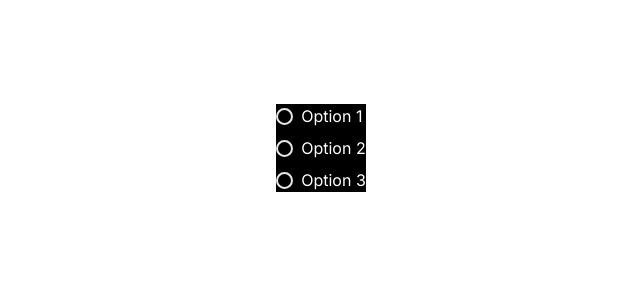
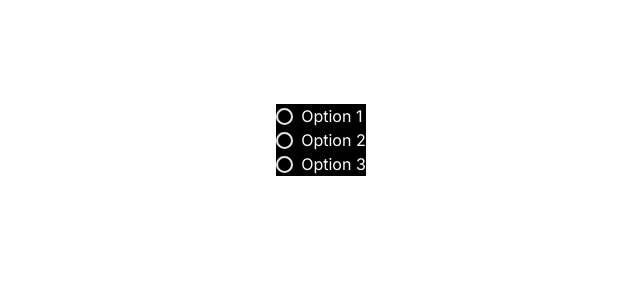
Before and after one commit to Sandbox-by-IEEE/SandboxIEEE, a Next.js app: page / in a window 1280 px wide. Shown: the top 300 px of the page, without its empty margins (319-959 px from the left). Built offline with nearby package versions, Linux system fonts and the light colour scheme.

Commit message:
refactor: props added

```diff
--- a/src/app/page.tsx
+++ b/src/app/page.tsx
@@ -1,10 +1,44 @@
+'use client';
+import React, { useState } from 'react';
+
 import RadioButtons from '@/components/radio';
 
 export default function Home() {
+  const [selectedOption, setSelectedOption] = useState<string | null>(null);
+
+  const handleOptionChange = (value: string) => {
+    setSelectedOption(value);
+  };
+
+  const options = [
+    {
+      value: 'option1',
+      label: 'Option 1',
+      checked: selectedOption === 'option1',
+      onChange: handleOptionChange,
+    },
+    {
+      value: 'option2',
+      label: 'Option 2',
+      checked: selectedOption === 'option2',
+      onChange: handleOptionChange,
+    },
+    {
+      value: 'option3',
+      label: 'Option 3',
+      checked: selectedOption === 'option3',
+      onChange: handleOptionChange,
+    },
+  ];
+
   return (
     <main className='flex min-h-screen flex-col items-center justify-between p-24'>
       <div>
-        <RadioButtons />
+        <RadioButtons
+          options={options}
+          selectedValue={selectedOption}
+          onChange={handleOptionChange}
+        />
       </div>
     </main>
   );
--- a/src/components/radio.tsx
+++ b/src/components/radio.tsx
@@ -1,55 +1,68 @@
-'use client';
-import React, { useState } from 'react';
+import React from 'react';
 
-type RadioButtonValue = 'option1' | 'option2' | 'option3';
+interface RadioButtonProps {
+  value: string;
+  label: string;
+  checked: boolean;
+  disabled?: boolean;
+  onChange: (value: string) => void;
+}
 
-const RadioButtons = () => {
-  const [selectedOption, setSelectedOption] = useState<RadioButtonValue | null>(
-    null,
-  );
-
-  const handleOptionChange = (e: React.ChangeEvent<HTMLInputElement>) => {
-    setSelectedOption(e.target.value as RadioButtonValue);
+const RadioButton: React.FC<RadioButtonProps> = ({
+  value,
+  label,
+  checked,
+  disabled,
+  onChange,
+}) => {
+  const handleOptionChange = () => {
+    onChange(value);
   };
 
   return (
-    <div className='bg-black mt-2 flex flex-col'>
-      <label className='text-white inline-flex items-center'>
+    <label
+      className={`text-white inline-flex items-center ${
+        disabled ? 'opacity-50' : ''
+      }`}
+    >
       <input
         type='radio'
         className='appearance-none w-[17px] h-[17px] border-solid border-2 rounded-[12px]	form-radio flex items-center justify-center outline-none
         hover:border-[#dbb88b] after:content-[""] after:w-full after:h-full after:hidden after:bg-[url("/checked.svg")] after:bg-no-repeat after:bg-center
         checked:after:block checked:border-solid checked:rounded-lg checked:border-0 checked:border-[#dbb88b]'
-          value='option1'
-          checked={selectedOption === 'option1'}
+        value={value}
+        checked={checked}
         onChange={handleOptionChange}
+        disabled={disabled}
       />
-        <span className='ml-2'>Option 1</span>
+      <span className='ml-2'>{label}</span>
     </label>
-      <label className='text-white inline-flex items-center mt-2'>
-        <input
-          type='radio'
-          className='appearance-none w-[17px] h-[17px] border-solid border-2 rounded-[12px]	form-radio
-          hover:border-[#dbb88b] after:content-[""] after:w-full after:h-full after:hidden after:bg-[url("/checked.svg")] after:bg-no-repeat after:bg-center
-          checked:after:block checked:border-solid checked:rounded-lg checked:border-0 checked:border-[#dbb88b]'
-          value='option2'
-          checked={selectedOption === 'option2'}
-          onChange={handleOptionChange}
+  );
+};
+
+interface RadioButtonsProps {
+  options: RadioButtonProps[];
+  selectedValue: string | null;
+  onChange: (value: string) => void;
+}
+
+const RadioButtons: React.FC<RadioButtonsProps> = ({
+  options,
+  selectedValue,
+  onChange,
+}) => {
+  return (
+    <div className='bg-black mt-2 flex flex-col'>
+      {options.map((option) => (
+        <RadioButton
+          key={option.value}
+          value={option.value}
+          label={option.label}
+          checked={option.value === selectedValue}
+          onChange={onChange}
+          disabled={option.disabled || false}
         />
-        <span className='ml-2'>Option 2</span>
-      </label>
-      <label className='text-white inline-flex items-center mt-2'>
-        <input
-          type='radio'
-          className='appearance-none w-[17px] h-[17px] border-solid border-2 rounded-[12px]	form-radio
-          hover:border-[#dbb88b] after:content-[""] after:w-full after:h-full after:hidden after:bg-[url("/checked.svg")] after:bg-no-repeat after:bg-center
-          checked:after:block checked:border-solid checked:rounded-lg checked:border-0 checked:border-[#dbb88b]'
-          value='option3'
-          checked={selectedOption === 'option3'}
-          onChange={handleOptionChange}
-        />
-        <span className='ml-2'>Option 3</span>
-      </label>
+      ))}
     </div>
   );
 };
```
Lines whose indentation alone changed are shown as unchanged.
